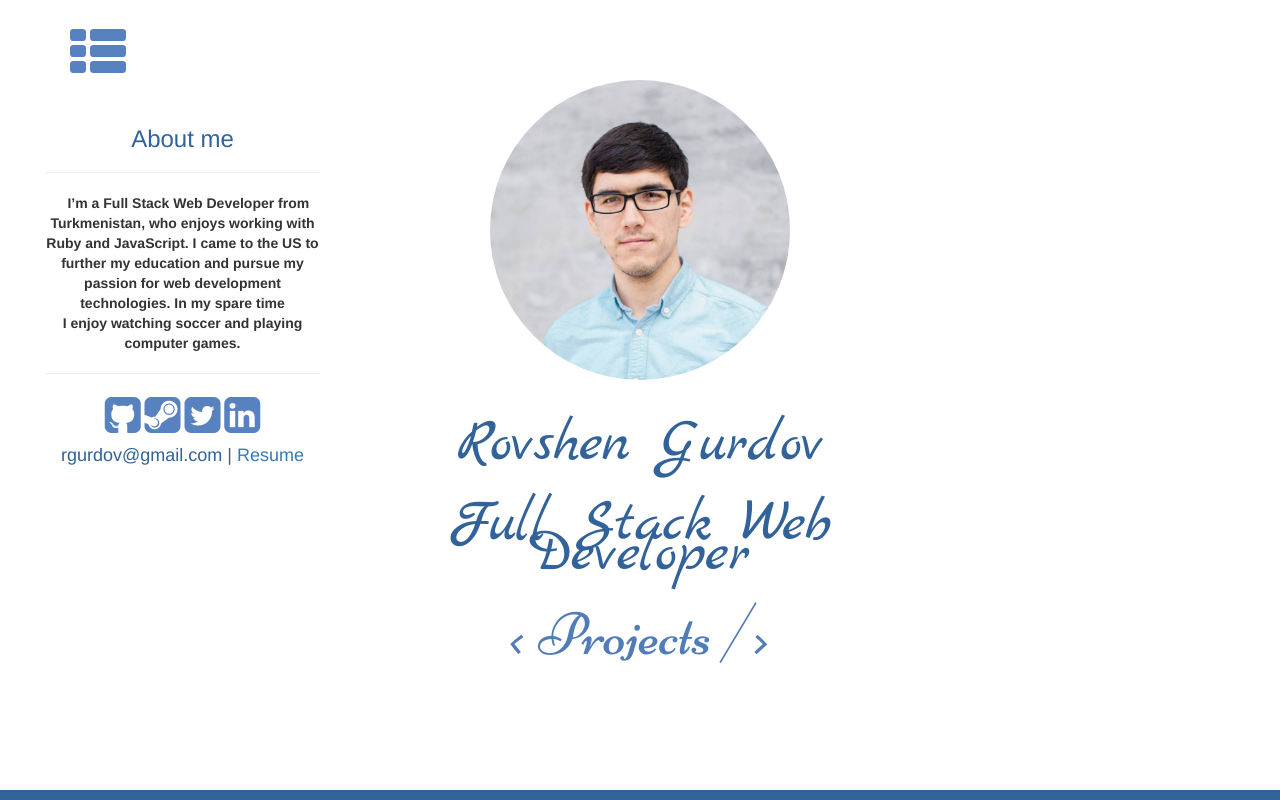
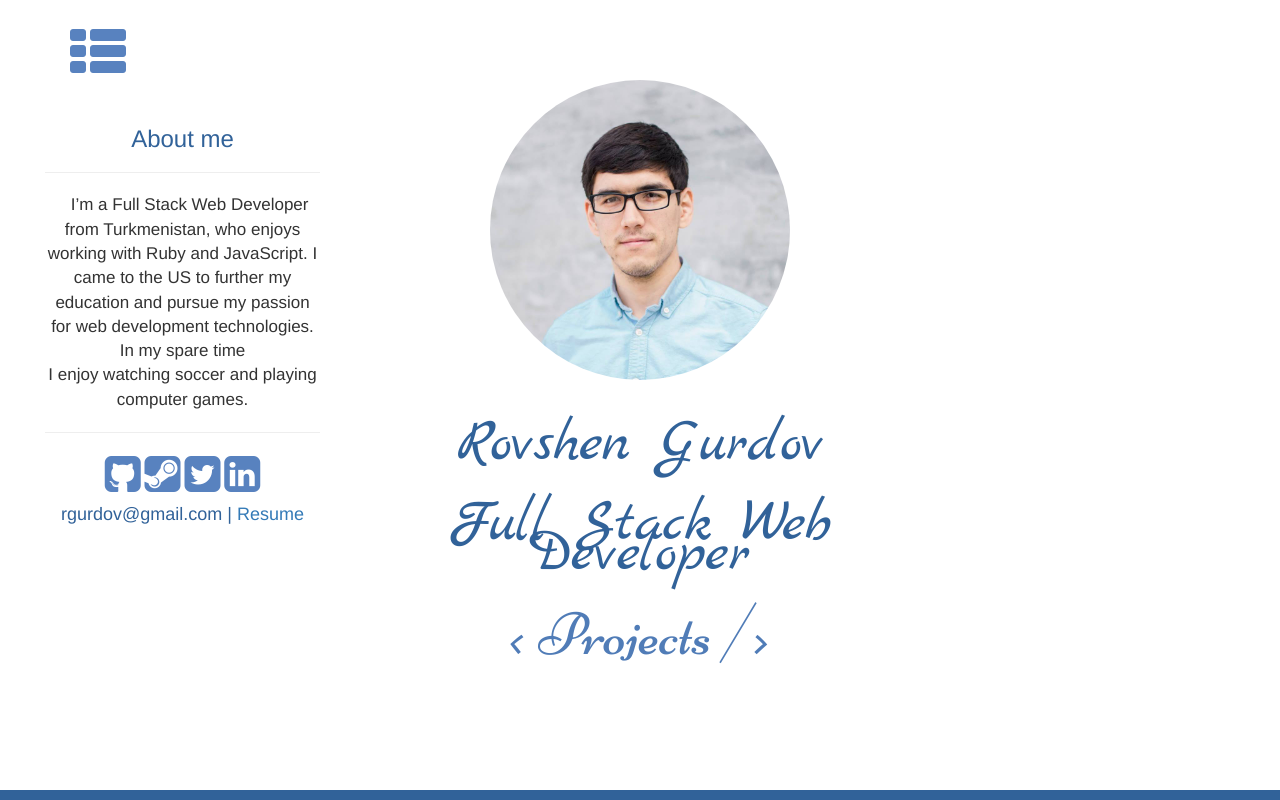
Before and after one commit to 7urkm3n/7urkm3n.github.io, a plain HTML site: page index.html in a window 1280 px wide. Both pictures are taken after a click on the icon 98 px from the left and 53 px from the top of the page. Drawn offline with Linux system fonts and the light colour scheme.

Commit message:
p tag updated

```diff
--- a/assets/css/custom.scss
+++ b/assets/css/custom.scss
@@ -97,6 +97,10 @@ $secondary-color: #5882BF;
 .contacts{
 	a:hover{text-decoration: none;}
 	h3, h4{color: $primary-color}
+	p{
+		font-size: 17px;
+
+	}
 }
 .btn .btn-default{
 	width: 200px;
--- a/index.html
+++ b/index.html
@@ -22,7 +22,7 @@
             <a href="#"><i class='fa fa-th-list fa-4x' id='contacts'></i></a>
             <div class="contacts align-left text-center">
                 <h3 class='text-center'>About me</h3><hr>
-                <p> &nbsp;&nbsp; <b>I’m a Full Stack Web Developer from Turkmenistan, who enjoys working with Ruby and JavaScript. I came to the US to further my education and pursue my passion for web development technologies. In my spare time <br> I enjoy watching soccer and playing computer games.</b>
+                <p> &nbsp;&nbsp; I’m a Full Stack Web Developer from <i>Turkmenistan</i>, who enjoys working with Ruby and JavaScript. I came to the US to further my education and pursue my passion for web development technologies. In my spare time <br> I enjoy watching soccer and playing computer games.
                 </p>
                 <hr>
                 <!-- <h3 class='text-center'>Contacts</h3><hr> -->
```
Also changed, not shown: assets/css/custom.css, 1 other file.
